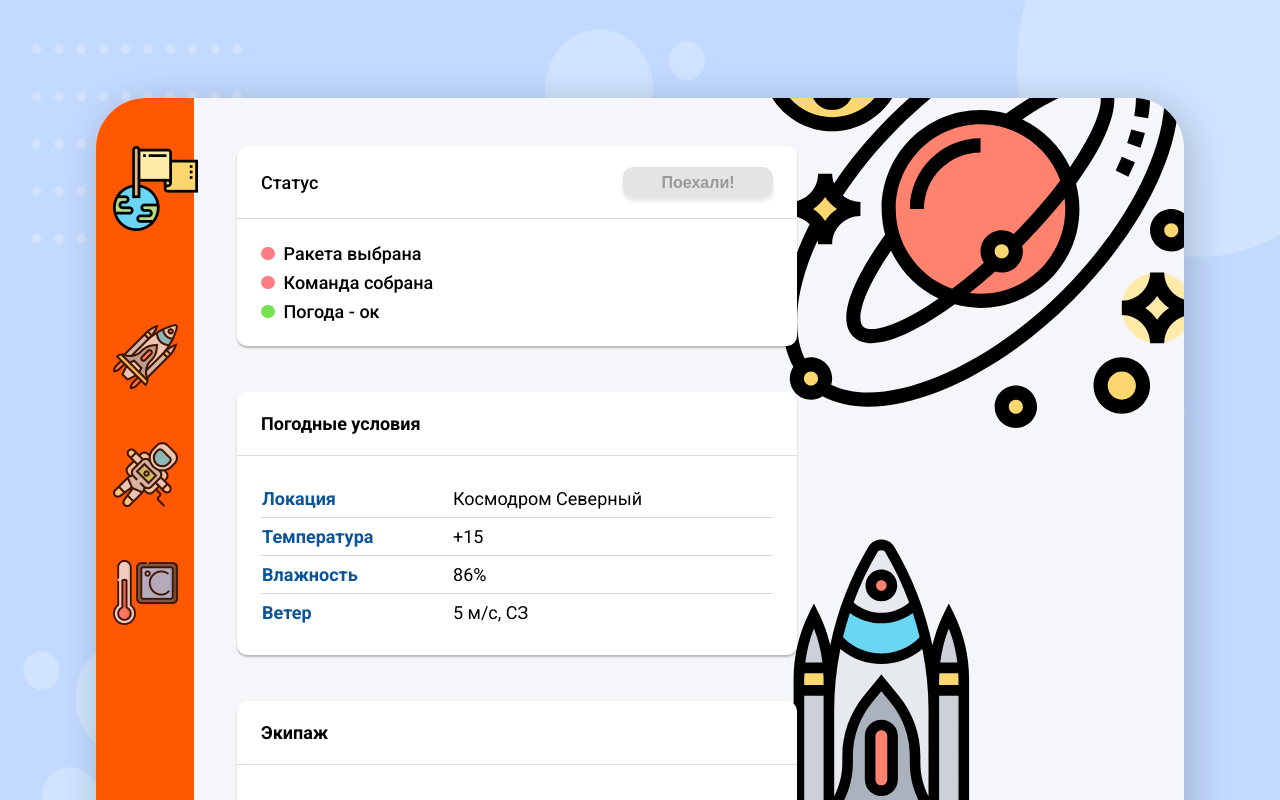
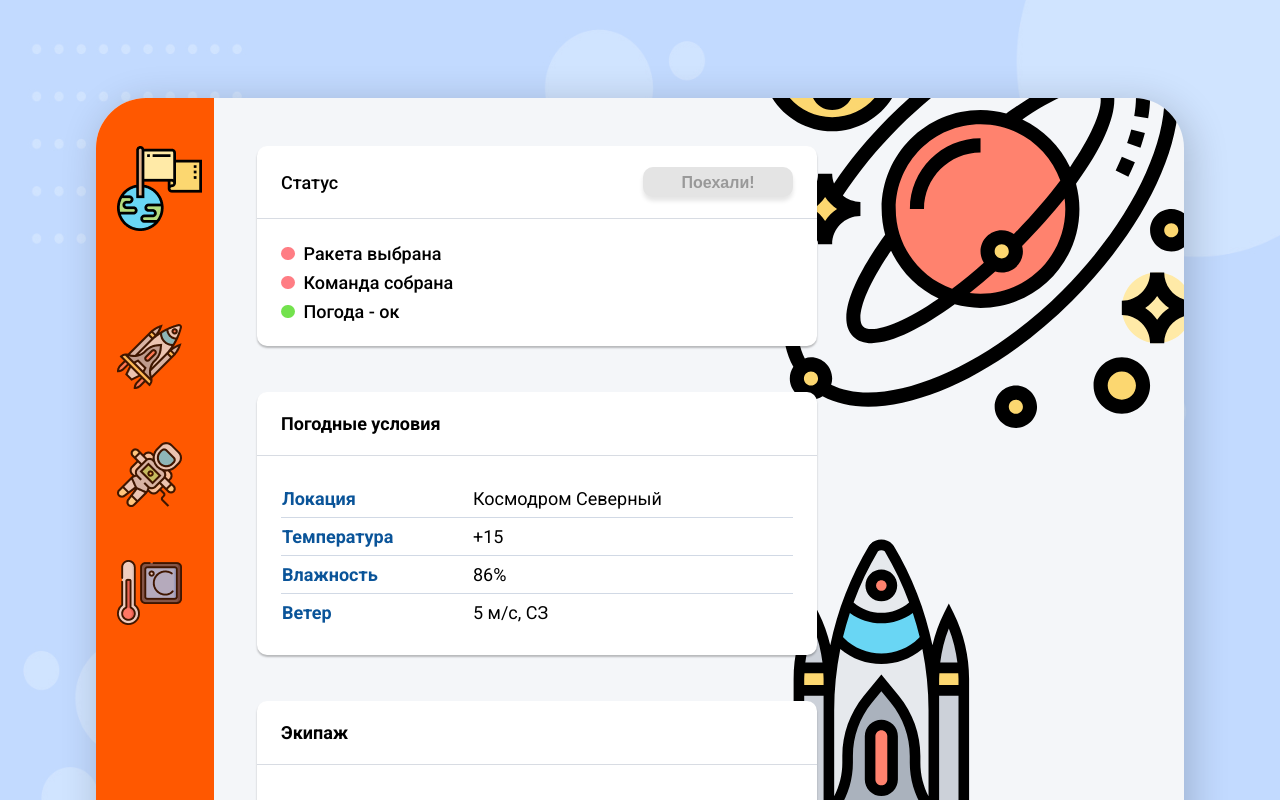
Before and after one commit to Amakina/bc-frontend, a Vue app: page /#/ in a window 1280 px wide. Shown: the top 800 px of the page. Built offline with nearby package versions, Linux system fonts and the light colour scheme.

Commit message:
Fix home page size

```diff
--- a/src/components/State.vue
+++ b/src/components/State.vue
@@ -68,8 +68,9 @@
 .state {
   position: relative;
   z-index: 1;
-  width: 100%;
+  width: calc(100% - 118px);
   padding: 48px 43px;
+  box-sizing: border-box;
 }
 
 h2, h3 {
```
